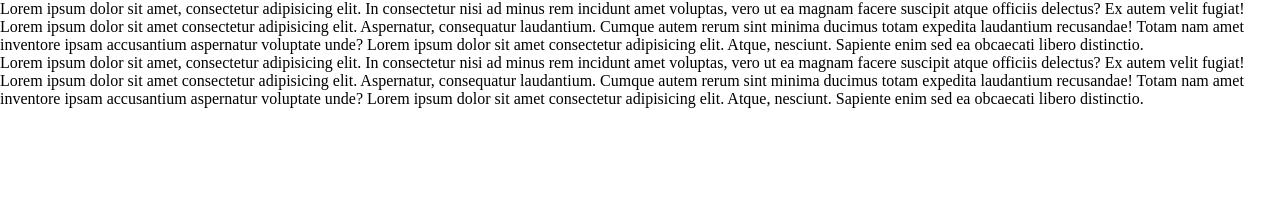
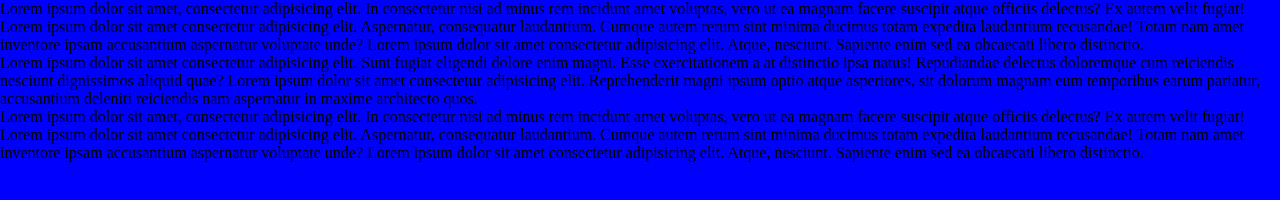
Before and after one commit to Danielcsxx/ProjetoAlphaTest, a plain HTML site: page index.html in a window 1280 px wide. Drawn offline with Linux system fonts and the light colour scheme; files that its build step writes are made by us from their sources.

Commit message:
Alteracoes no index. Melhorias no css.

```diff
--- a/index.html
+++ b/index.html
@@ -6,7 +6,10 @@
     <meta http-equiv="X-UA-Compatible" content="IE=edge">
     <meta name="viewport" content="width=device-width, initial-scale=1.0">
     <title>Document</title>
-    <link rel="stylesheet" href="/teste/css.css">
+
+    <link rel="stylesheet" href="/ProjetoAlphaTest/style/style1.css">
+    <link rel="stylesheet" href="/ProjetoAlphaTest/css.css">
+
 </head>
 
 <body>
@@ -21,6 +24,14 @@
                 Sapiente enim sed ea obcaecati libero distinctio.
             </p>
             <p>
+                Lorem ipsum dolor sit amet consectetur adipisicing elit. Sunt fugiat eligendi dolore enim magni. Esse
+                exercitationem a at distinctio ipsa natus! Repudiandae delectus doloremque cum reiciendis nesciunt
+                dignissimos aliquid quae?
+                Lorem ipsum dolor sit amet consectetur adipisicing elit. Reprehenderit magni ipsum optio atque
+                asperiores, sit dolorum magnam eum temporibus earum pariatur, accusantium deleniti reiciendis nam
+                aspernatur in maxime architecto quos.
+            </p>
+            <p>
                 Lorem ipsum dolor sit amet, consectetur adipisicing elit. In consectetur nisi ad minus rem incidunt amet
                 voluptas, vero ut ea magnam facere suscipit atque officiis delectus? Ex autem velit fugiat! Lorem ipsum
                 dolor sit amet consectetur adipisicing elit. Aspernatur, consequatur laudantium. Cumque autem rerum sint
--- a/style/style1.css
+++ b/style/style1.css
@@ -2,4 +2,5 @@
     --colorBg: blue;
     --colorMain: #fff;
     --colorBorder: darkred;
+    --colorRgb: rgb(0, 0, 88);
 }
```
